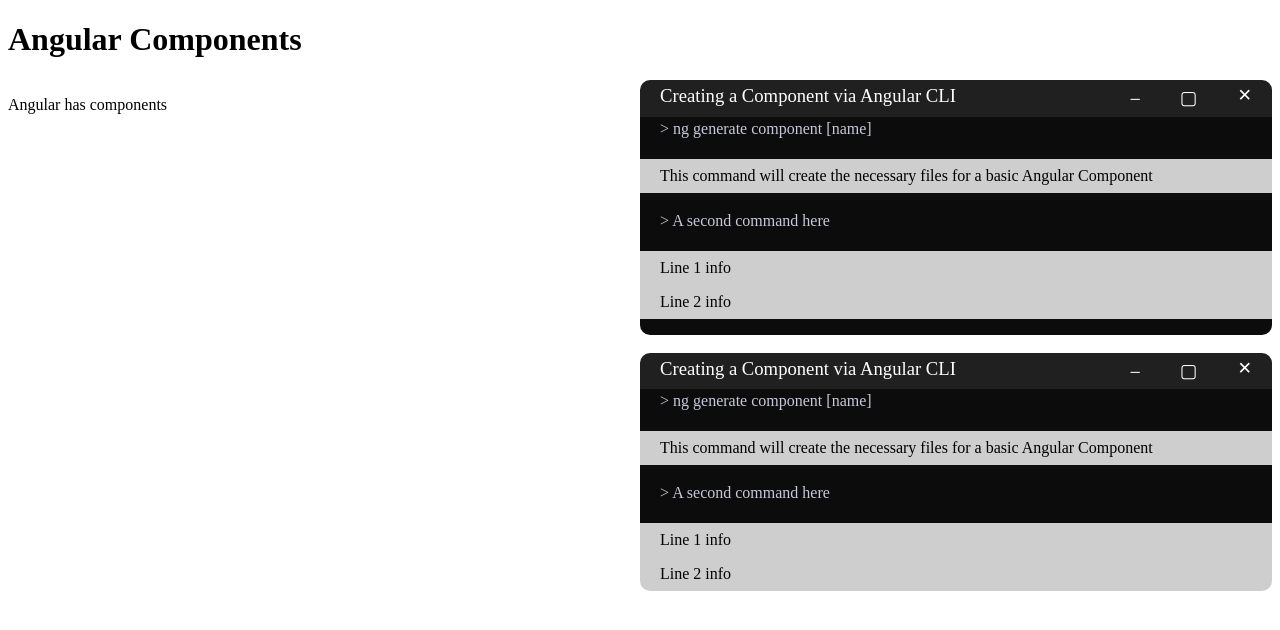
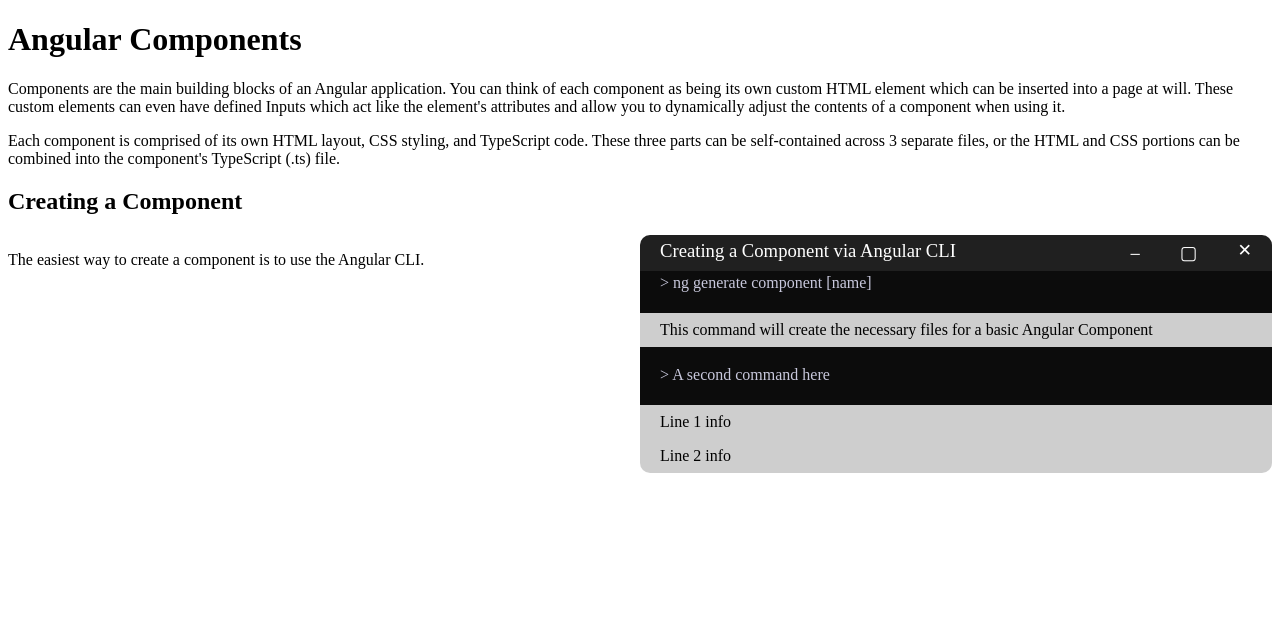
Before and after one commit to jurichmitchell/angular-app-anatomy, an Angular app: page / in a window 1280 px wide. Shown: the top 630 px of the page. Built offline with nearby package versions, Linux system fonts and the light colour scheme.

Commit message:
Created a document for outlining page content
Document is used to outline what the verbal content of the pages will be without having to start immediately implementing it into the HTML.

```diff
--- a/src/app/app.component.html
+++ b/src/app/app.component.html
@@ -1,11 +1,12 @@
 <h1>Angular Components</h1>
+	<p>Components are the main building blocks of an Angular application. You can think of each component as being its own custom HTML element which can be inserted into a page at will. These custom elements can even have defined Inputs which act like the element's attributes and allow you to dynamically adjust the contents of a component when using it.</p>
+	<p>Each component is comprised of its own HTML layout, CSS styling, and TypeScript code. These three parts can be self-contained across 3 separate files, or the HTML and CSS portions can be combined into the component's TypeScript (.ts) file.</p>
+	<h2>Creating a Component</h2>
 	<section class="flexbox-container">
 		<div class="column">
-		<p>Angular has components</p>
+			<p>The easiest way to create a component is to use the Angular CLI.</p>
 		</div>
 		<aside class="column">
-		<app-console-window [titleTxt]="consoleWindowTitle" [windowTxt]="consoleWindowText"></app-console-window>
-		<br>
 			<app-console-window [titleTxt]="window1.getTitleText()" [windowTxt]="window1.getWindowText()"></app-console-window>
 		</aside>
 	</section>
--- a/src/app/app.component.ts
+++ b/src/app/app.component.ts
@@ -6,7 +6,8 @@
 @Component({
   selector: 'app-root',
   standalone: true,
-  imports: [RouterOutlet
+  imports: [
+		RouterOutlet
 		, ConsoleWindowComponent
 	],
   templateUrl: './app.component.html',
@@ -15,20 +16,13 @@
 export class AppComponent {
   title = 'angular-app-anatomy';
 
-	consoleWindowTitle: string = "Creating a Component via Angular CLI";
-	consoleWindowText: string = '<p class="command">ng generate component [name]</p>'
-		+ '<p class="informative">This command will create the necessary files for a basic Angular Component</p>'
-		+ '<p class="command">A second command here</p>'
-		+ '<p class="informative">Line 1 info</p>'
-		+ '<p class="informative">Line 2 info</p>'
-		+ '<p></p>';
-
-	title2: string = "Hello There!";
-	windowText2: string = "<p>rm * -o</p>";
-
 	window1 = new ConsoleWindow("Test", "");
 
 	constructor() {
+		this.setupConsoleWindow();
+	}
+
+	setupConsoleWindow() {
 		this.window1.setTitleText("Creating a Component via Angular CLI");
 		this.window1.pushWindowText("ng generate component [name]", E_txtType.Command);
 		this.window1.pushWindowText("This command will create the necessary files for a basic Angular Component", E_txtType.Informative);
--- a/src/app/console-window/console-window.component.ts
+++ b/src/app/console-window/console-window.component.ts
@@ -1,3 +1,7 @@
+/**
+ * @author Mitchell Jurich
+ */
+
 import { Component, Input, ViewEncapsulation } from '@angular/core';
 
 import { HTMLSanitizer } from '../pipes/html-sanitizer';
```
Also changed, not shown: 2 other files (tests, documents, lock files or other folders). Lines whose indentation alone changed are shown as unchanged.
